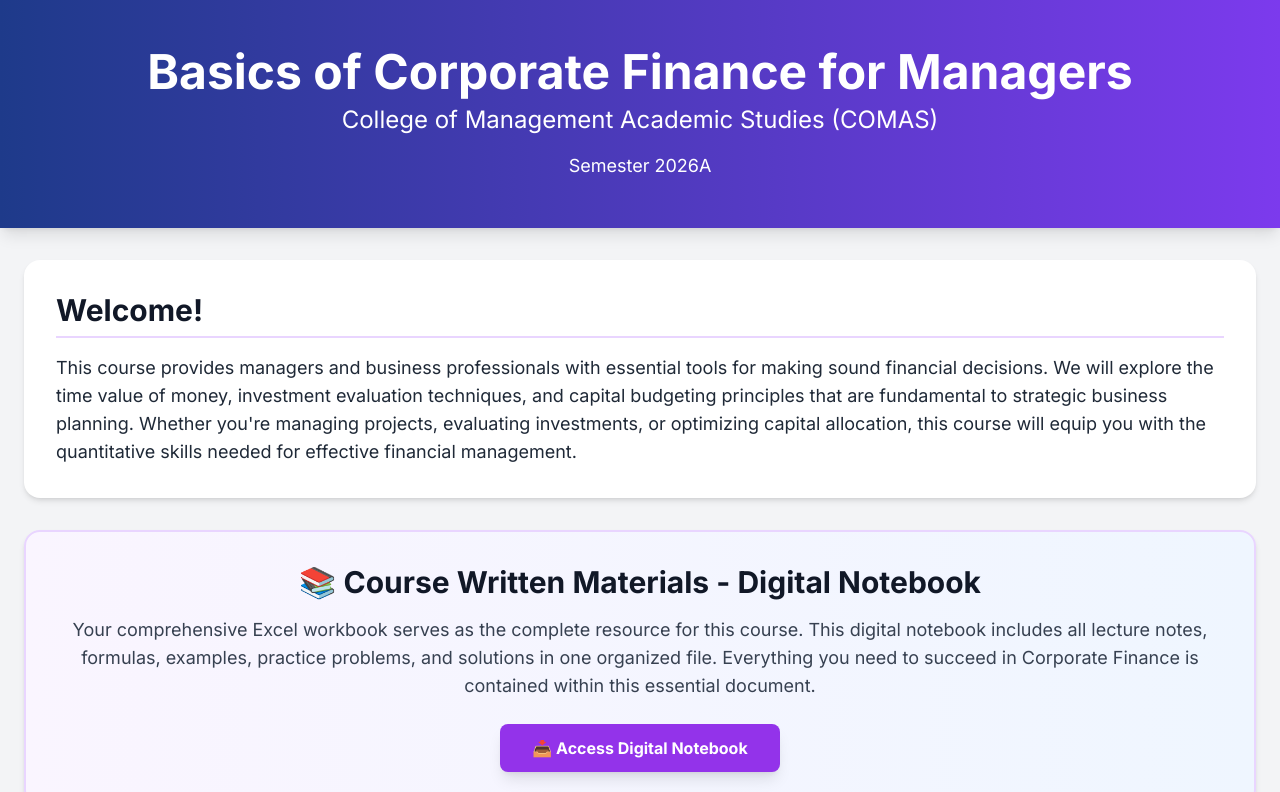
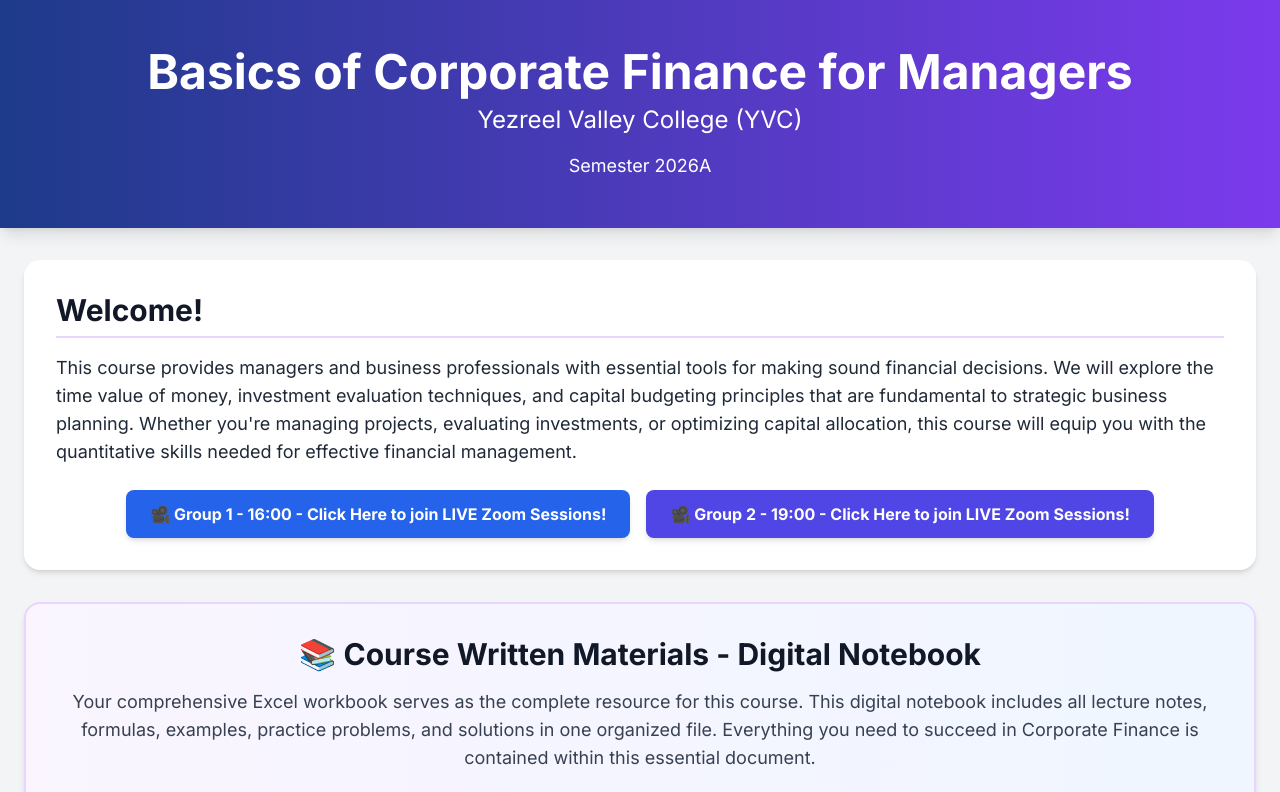
Before and after one commit to shaytsaban/COLMAN-FIN-MBA, a plain HTML site: page index.html in a window 1280 px wide. Shown: the top 792 px of the page. Drawn offline with nearby package versions, Linux system fonts and the light colour scheme.

Commit message:
Update index.html

```diff
--- a/index.html
+++ b/index.html
@@ -3,7 +3,7 @@
 <head>
     <meta charset="UTF-8">
     <meta name="viewport" content="width=device-width, initial-scale=1.0">
-    <title>Basics of Corporate Finance for Managers - Colman</title>
+    <title>Basics of Corporate Finance for Managers - YVC</title>
     <script src="https://cdn.tailwindcss.com"></script>
     <link href="https://fonts.googleapis.com/css2?family=Inter:wght@400;500;600;700&display=swap" rel="stylesheet">
     <style>
@@ -20,7 +20,7 @@
     <header class="gradient-bg text-white shadow-lg">
         <div class="container mx-auto px-6 py-12 text-center">
             <h1 class="text-4xl md:text-5xl font-bold leading-tight">Basics of Corporate Finance for Managers</h1>
-            <p class="text-xl md:text-2xl mt-2 font-light">College of Management Academic Studies (COMAS)</p>
+            <p class="text-xl md:text-2xl mt-2 font-light">Yezreel Valley College (YVC)</p>
             <p class="text-lg mt-4">Semester 2026A</p>
         </div>
     </header>
@@ -28,7 +28,13 @@
     <main class="container mx-auto px-6 py-8">
         <div class="bg-white p-8 rounded-2xl shadow-md mb-8">
             <h2 class="text-3xl font-bold text-gray-900 mb-4 border-b-2 border-purple-200 pb-2">Welcome!</h2>
-            <p class="text-lg">This course provides managers and business professionals with essential tools for making sound financial decisions. We will explore the time value of money, investment evaluation techniques, and capital budgeting principles that are fundamental to strategic business planning. Whether you're managing projects, evaluating investments, or optimizing capital allocation, this course will equip you with the quantitative skills needed for effective financial management.</p>
+            <p class="text-lg mb-6">This course provides managers and business professionals with essential tools for making sound financial decisions. We will explore the time value of money, investment evaluation techniques, and capital budgeting principles that are fundamental to strategic business planning. Whether you're managing projects, evaluating investments, or optimizing capital allocation, this course will equip you with the quantitative skills needed for effective financial management.</p>
+
+            <!-- Zoom Buttons -->
+            <div class="flex flex-col sm:flex-row justify-center gap-4 mt-6">
+                <a href="https://yvc-ac-il.zoom.us/j/6302238641?omn=82646832943" class="w-full sm:w-auto bg-blue-600 hover:bg-blue-700 text-white font-bold py-3 px-6 rounded-lg shadow-md transition-transform transform hover:scale-105 text-center" target="_blank">🎥 Group 1 - 16:00 - Click Here to join LIVE Zoom Sessions!</a>
+                <a href="https://yvc-ac-il.zoom.us/j/6302238641?omn=82646832943" class="w-full sm:w-auto bg-indigo-600 hover:bg-indigo-700 text-white font-bold py-3 px-6 rounded-lg shadow-md transition-transform transform hover:scale-105 text-center" target="_blank">🎥 Group 2 - 19:00 - Click Here to join LIVE Zoom Sessions!</a>
+            </div>
         </div>
 
         <!-- Course Materials -->
```
